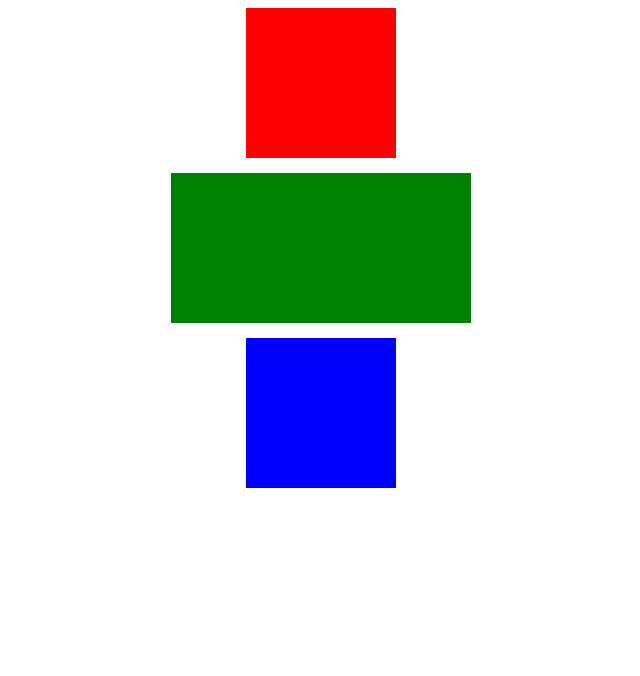
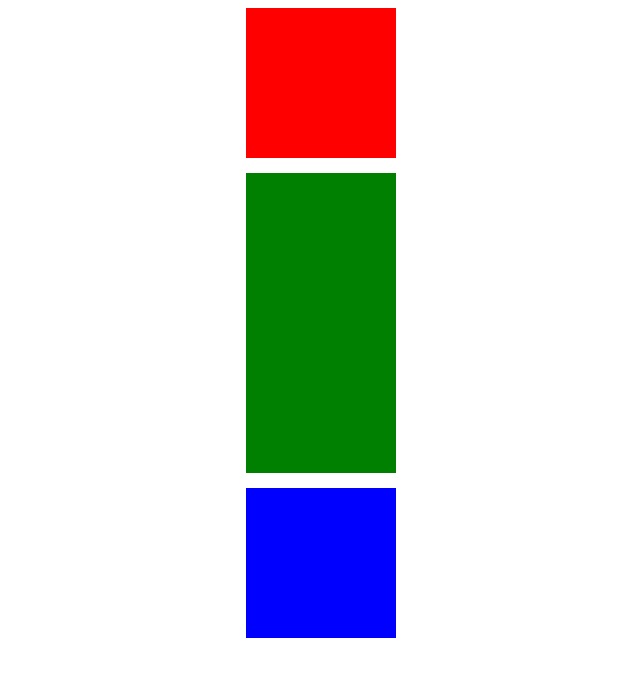
Before and after one commit to patrycjamoss/efekt-przejscia-workshops, a plain HTML site: page index.html in a window 1280 px wide. In both pictures the pointer is over the element 640 px from the left and 248 px from the top of the page. Shown: the whole page, without its empty margins (319-959 px from the left). Drawn offline with Linux system fonts and the light colour scheme.

Commit message:
warsztaty efekt przejscia. Poprawa

```diff
--- a/css/style.css
+++ b/css/style.css
@@ -18,7 +18,7 @@
     background-color: green;
 }
 .green:hover{
-    width: 300px;
+    height: 300px;
 }
 .blue{
     background-color: blue;
--- a/index.html
+++ b/index.html
@@ -5,7 +5,7 @@
     <meta charset="UTF-8">
     <meta http-equiv="X-UA-Compatible" content="IE=edge">
     <meta name="viewport" content="width=device-width, initial-scale=1.0">
-    <title>transision</title>
+    <title>transition</title>
     <link rel="stylesheet" href="css/style.css">
 </head>
 
```
